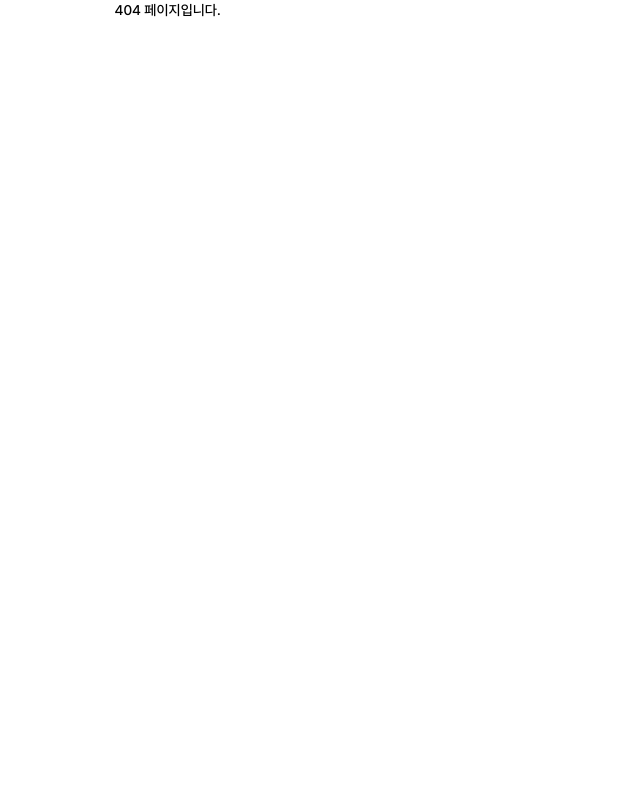
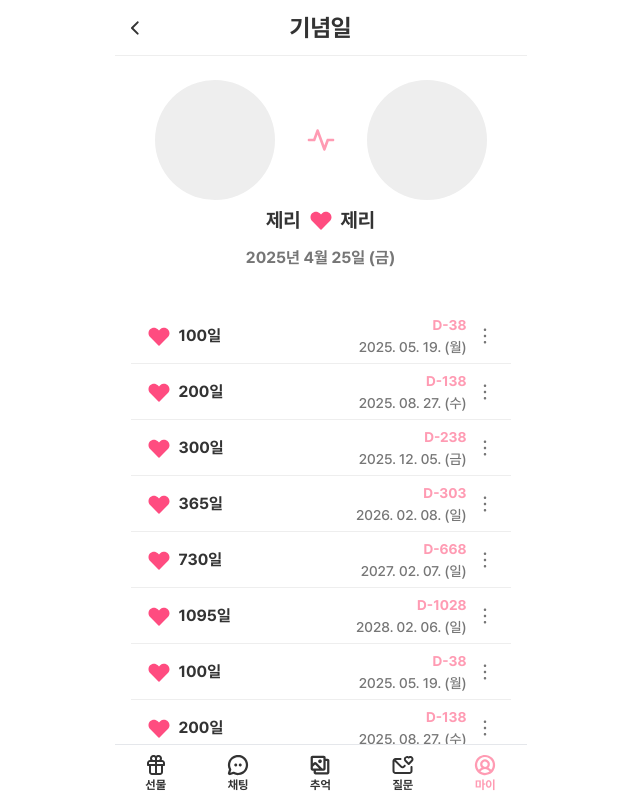
Before and after one commit to LoFin-official/LoFin-FE, a Next.js app: page /my-page/anniversary in a window 1280 px wide. Before the commit this address had no page. Shown: the top 798 px of the page, without its empty margins (312-952 px from the left). Built offline with nearby package versions, Linux system fonts and the light colour scheme.

Commit message:
📝 Update : 기념일 페이지 병합

```diff
--- a/src/pages/my-page/aanniversary.tsx
+++ /dev/null
@@ -1,39 +0,0 @@
-import React, { useState } from 'react';
-import AnniversaryItem from '@/components/shared/AnniversaryItem';
-
-interface Anniversary {
-  label: string;
-  dday: string;
-  date: string;
-}
-
-export default function Home() {
-  const [anniversaries, setAnniversaries] = useState<Anniversary[]>([
-    { label: '100일', dday: 'D-38', date: '2025. 05. 19. (월)' },
-    { label: '200일', dday: 'D-138', date: '2025. 08. 27. (수)' },
-    { label: '300일', dday: 'D-238', date: '2025. 12. 05. (금)' },
-    { label: '365일', dday: 'D-303', date: '2026. 02. 08. (일)' },
-    { label: '730일', dday: 'D-668', date: '2027. 02. 07. (일)' },
-    { label: '1095일', dday: 'D-1028', date: '2028. 02. 06. (일)' },
-  ]);
-
-  const handleDeleteAnniversary = (label: string) => {
-    // 기념일 삭제 처리: 해당 label을 제외한 새로운 배열 생성
-    const updatedAnniversaries = anniversaries.filter((anniversary) => anniversary.label !== label);
-    setAnniversaries(updatedAnniversaries); // 상태 업데이트
-  };
-
-  return (
-    <div className='p-4'>
-      {anniversaries.map((anniversary) => (
-        <AnniversaryItem
-          key={anniversary.label}
-          label={anniversary.label}
-          dday={anniversary.dday}
-          date={anniversary.date}
-          onDelete={() => handleDeleteAnniversary(anniversary.label)} // 삭제 핸들러 추가
-        />
-      ))}
-    </div>
-  );
-}
--- /dev/null
+++ b/src/pages/my-page/anniversary/index.tsx
@@ -0,0 +1,60 @@
+import React, { ReactNode, useState } from 'react';
+import AnniversaryItem from '@/components/shared/AnniversaryItem';
+import Header from '@/components/shared/Header';
+import BottomBar from '@/components/shared/BottomBar';
+import ProfileItem from '@/components/shared/ProfileItem';
+
+interface Anniversary {
+  label: string;
+  dday: string;
+  date: string;
+}
+
+export default function AnniversaryPage() {
+  const [anniversaries, setAnniversaries] = useState<Anniversary[]>([
+    { label: '100일', dday: 'D-38', date: '2025. 05. 19. (월)' },
+    { label: '200일', dday: 'D-138', date: '2025. 08. 27. (수)' },
+    { label: '300일', dday: 'D-238', date: '2025. 12. 05. (금)' },
+    { label: '365일', dday: 'D-303', date: '2026. 02. 08. (일)' },
+    { label: '730일', dday: 'D-668', date: '2027. 02. 07. (일)' },
+    { label: '1095일', dday: 'D-1028', date: '2028. 02. 06. (일)' },
+    { label: '100일', dday: 'D-38', date: '2025. 05. 19. (월)' },
+    { label: '200일', dday: 'D-138', date: '2025. 08. 27. (수)' },
+    { label: '300일', dday: 'D-238', date: '2025. 12. 05. (금)' },
+    { label: '365일', dday: 'D-303', date: '2026. 02. 08. (일)' },
+    { label: '730일', dday: 'D-668', date: '2027. 02. 07. (일)' },
+    { label: '1095일', dday: 'D-1028', date: '2028. 02. 06. (일)' },
+  ]);
+
+  const handleDeleteAnniversary = (label: string) => {
+    // 기념일 삭제 처리: 해당 label을 제외한 새로운 배열 생성
+    const updatedAnniversaries = anniversaries.filter((anniversary) => anniversary.label !== label);
+    setAnniversaries(updatedAnniversaries); // 상태 업데이트
+  };
+
+  return (
+    <div className='min-h-[calc(100vh-112px)] pb-[56px]'>
+      <ProfileItem type='date'></ProfileItem>
+      <div className='p-4'>
+        {anniversaries.map((anniversary) => (
+          <AnniversaryItem
+            key={anniversary.label}
+            label={anniversary.label}
+            dday={anniversary.dday}
+            date={anniversary.date}
+            onDelete={() => handleDeleteAnniversary(anniversary.label)} // 삭제 핸들러 추가
+          />
+        ))}
+      </div>
+    </div>
+  );
+}
+
+AnniversaryPage.getLayout = (page: ReactNode) => {
+  return (
+    <>
+      <Header>기념일</Header>
+      <BottomBar>{page}</BottomBar>
+    </>
+  );
+};
```
